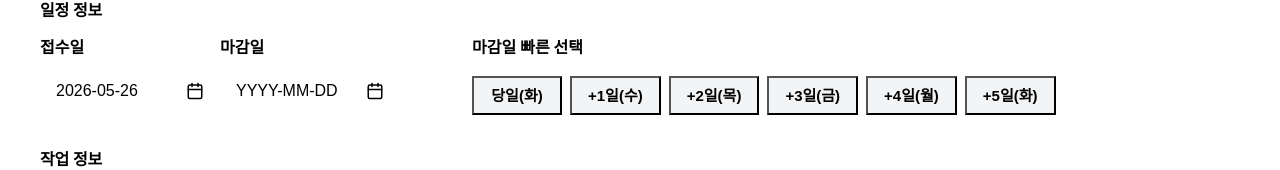
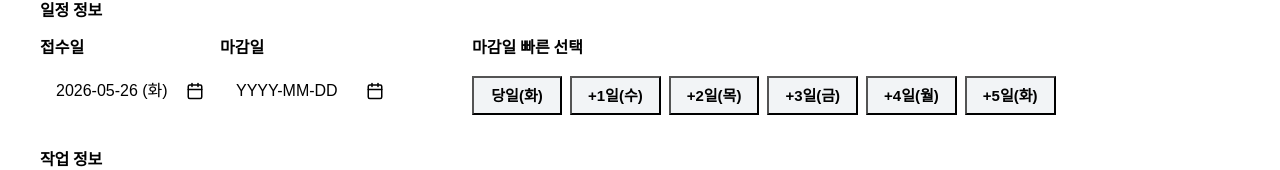
Before and after one commit to Peekaboo325/design-team-hub, a React (Vite) app: page / in a window 1280 px wide. Shown: the part 542-712 px from the top of the page. Built offline with nearby package versions, Linux system fonts and the light colour scheme; the HTML template or start-up script is replaced by a standard one.

Commit message:
DatePicker trigger에 요일 표시 — '2026-05-26 (화)' 형식
- weekdayKo 헬퍼 재사용
- 값이 있을 때만 ' (요일)' 부착, placeholder('YYYY-MM-DD')는 그대로
- 접수일·마감일 양쪽 자동 적용

```diff
--- a/src/components/ui/DatePicker.tsx
+++ b/src/components/ui/DatePicker.tsx
@@ -2,6 +2,7 @@ import { useState, useRef, useEffect } from 'react'
 import { DayPicker } from 'react-day-picker'
 import { ko } from 'date-fns/locale'
 import 'react-day-picker/style.css'
+import { weekdayKo } from '../../types'
 import styles from './DatePicker.module.css'
 
 type Props = {
@@ -63,7 +64,7 @@ export function DatePicker({ label, value, onChange, holidays = [], disabledBefo
             .filter(Boolean)
             .join(' ')}
         >
-          {value || placeholder || ' '}
+          {value ? `${value} (${weekdayKo(value)})` : placeholder || ' '}
         </span>
         <CalendarIcon />
       </button>
```
